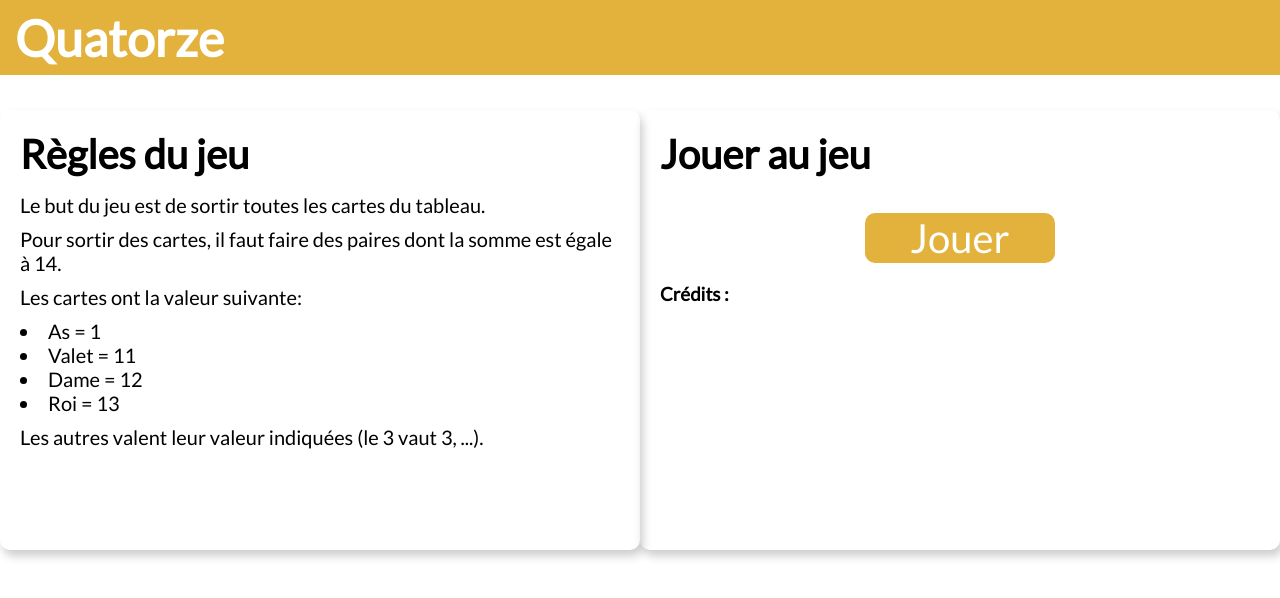
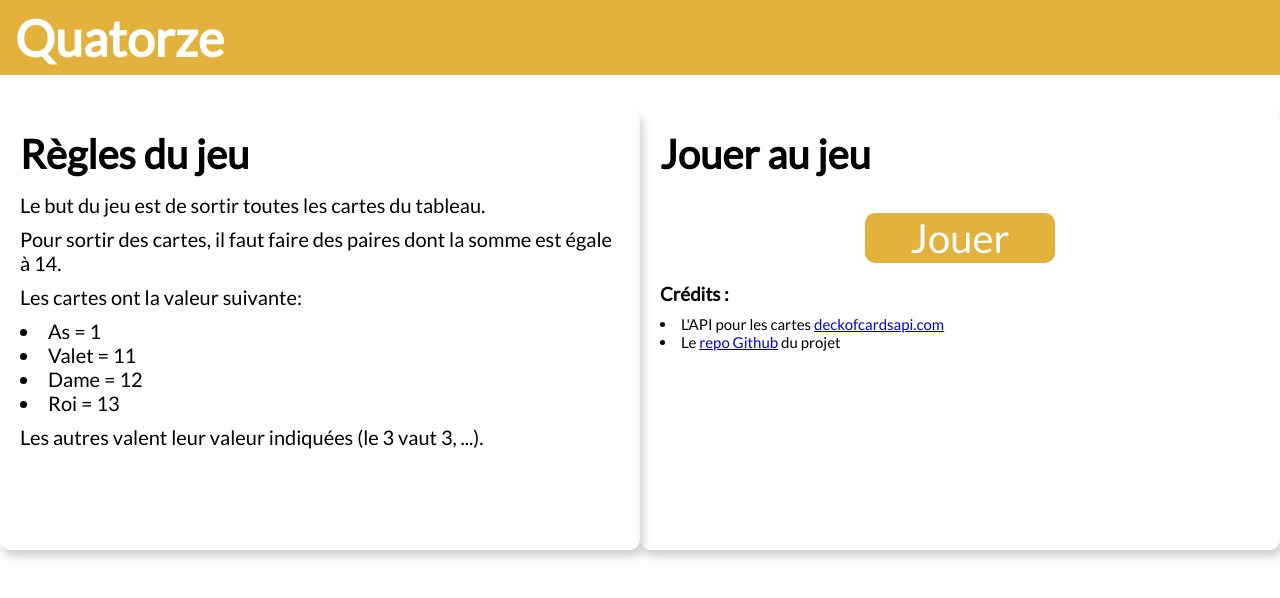
Before and after one commit to valfur03/quatorze, an Angular app: page / in a window 1280 px wide. Shown: the top 598 px of the page. Built offline with nearby package versions, Linux system fonts and the light colour scheme.

Commit message:
Add the game's credits

```diff
--- a/src/app/game-summary/game-summary.component.css
+++ b/src/app/game-summary/game-summary.component.css
@@ -30,8 +30,11 @@ section article p {
 section article ul {
     margin-bottom: 10px;
 
+    list-style-position: inside;
+}
+
+section article #cards_value {
     font-size: 20px;
-    list-style-position: inside;
 }
 
 section article #start-game {
@@ -57,3 +60,11 @@ section article #start-game {
 section article #start-game:hover {
     background-color: #E0A929;
 }
+
+section article h3 {
+    margin-bottom: 10px;
+}
+
+section article #credits {
+    font-size: 15px;
+}
--- a/src/app/game-summary/game-summary.component.html
+++ b/src/app/game-summary/game-summary.component.html
@@ -4,7 +4,7 @@
         <p>Le but du jeu est de sortir toutes les cartes du tableau.</p>
         <p>Pour sortir des cartes, il faut faire des paires dont la somme est égale à 14.</p>
         <p>Les cartes ont la valeur suivante:</p>
-        <ul>
+        <ul id="cards_value">
             <li>As = 1</li>
             <li>Valet = 11</li>
             <li>Dame = 12</li>
@@ -17,5 +17,9 @@
         <h2>Jouer au jeu</h2>
         <a id="start-game" title="Lancer une partie" [routerLink]="['/game']">Jouer</a>
         <h3>Crédits :</h3>
+        <ul id="credits">
+            <li>L'API pour les cartes <a href="https://deckofcardsapi.com/" target="_blank">deckofcardsapi.com</a></li>
+            <li>Le <a href="https://github.com/valfur03/quatorze" target="_blank">repo Github</a> du projet</li>
+        </ul>
     </article>
 </section>
```
